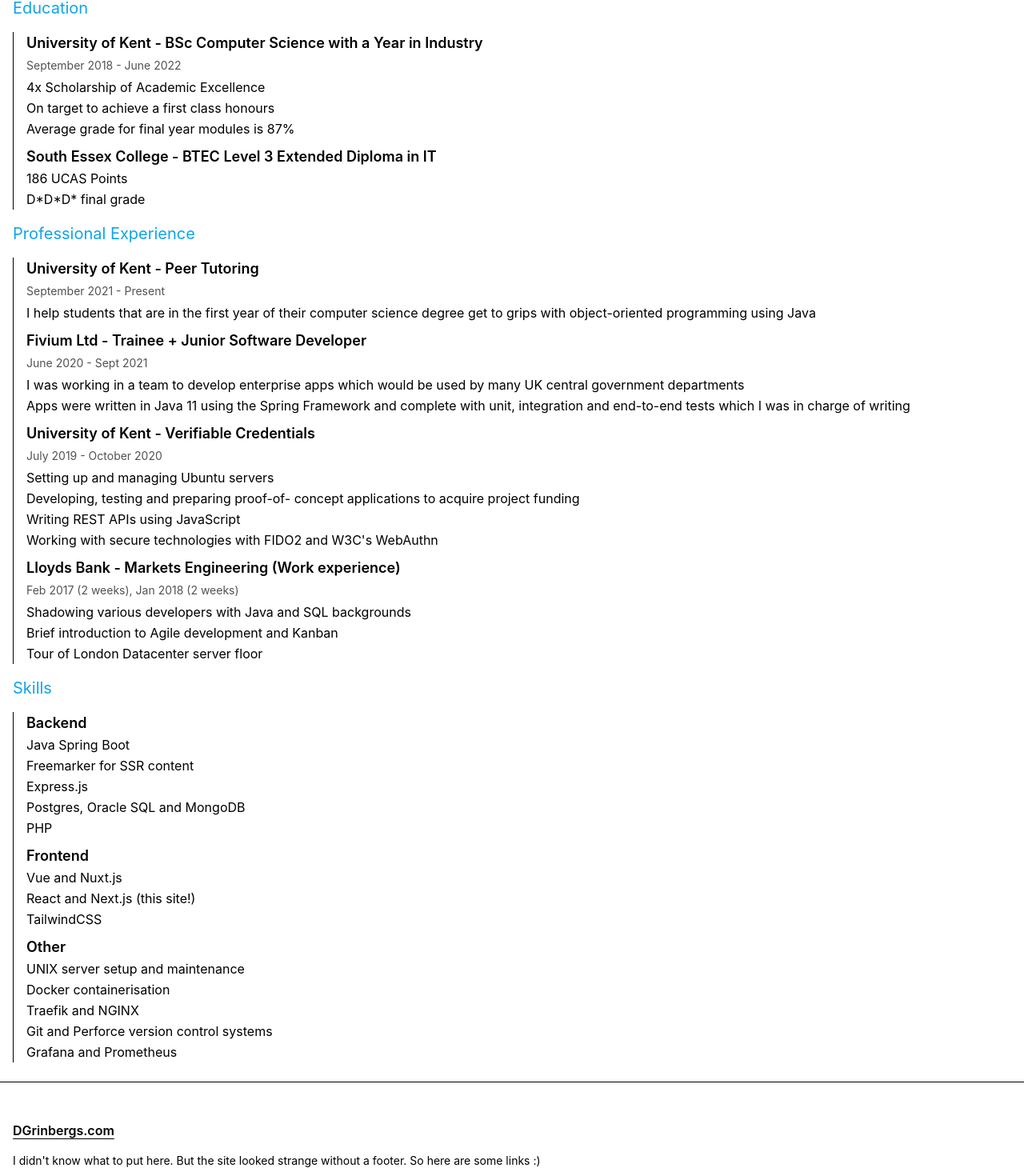
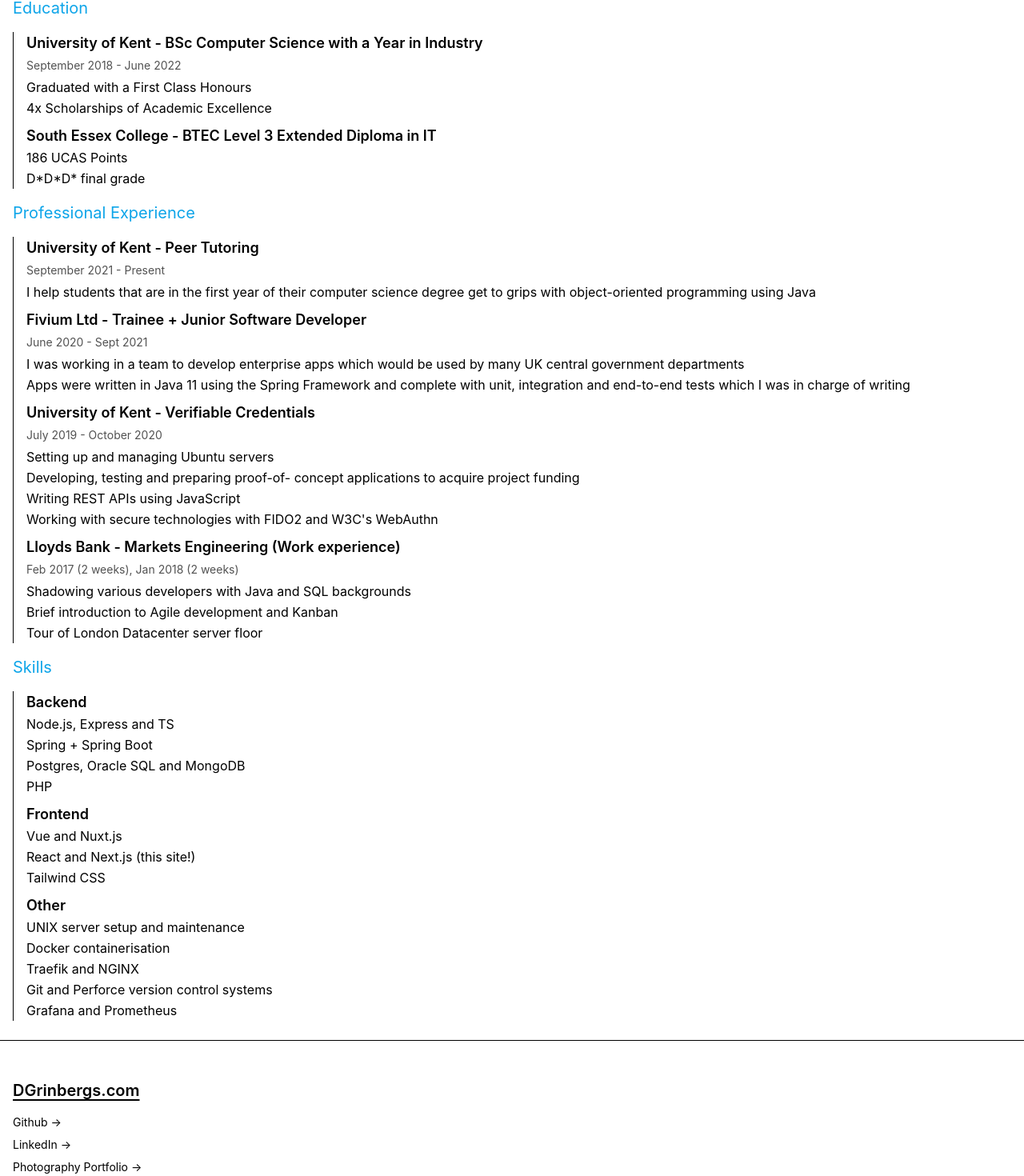
Before and after one commit to dgrinbergs/dgrinbergs.com, a Next.js app: page /about in a window 1280 px wide. Shown: the part 159-1629 px from the top of the page at 80% size. Built offline with nearby package versions, Linux system fonts and the light colour scheme.

Commit message:
Update sections, visual changes to footer

```diff
--- a/components/Footer.tsx
+++ b/components/Footer.tsx
@@ -19,14 +19,12 @@
   return (
     <footer className="px-4 py-12 grid grid-cols-1 gap-4 max-w-7xl m-auto">
       <Link href="/" passHref>
-        <a className="w-min font-semibold underline underline-offset-4 hover:text-sky-500 transition ease-in-out">DGrinbergs.com</a>
+        <a className="text-xl w-min font-semibold underline underline-offset-4 hover:text-sky-500 transition ease-in-out">
+          DGrinbergs.com
+        </a>
       </Link>
 
-      <p className="text-sm">
-        I didn&apos;t know what to put here. But the site looked strange without
-        a footer. So here are some links :)
-      </p>
-      <ul className="flex flex-col space-y-2">
+      <ul className="flex flex-col space-y-2 text-sm">
         {links.map(({ name, href }) => (
           <a href={href} key={name} target="_blank" rel="noreferrer">
             {name} &rarr;
--- a/data/about.ts
+++ b/data/about.ts
@@ -9,9 +9,8 @@
           "University of Kent - BSc Computer Science with a Year in Industry",
         dates: "September 2018 - June 2022",
         text: [
-          "4x Scholarship of Academic Excellence",
-          "On target to achieve a first class honours",
-          "Average grade for final year modules is 87%",
+          "Graduated with a First Class Honours",
+          "4x Scholarships of Academic Excellence",
         ],
       },
       {
@@ -65,9 +64,8 @@
       {
         heading: "Backend",
         text: [
-          "Java Spring Boot",
-          "Freemarker for SSR content",
-          "Express.js",
+          "Node.js, Express and TS",
+          "Spring + Spring Boot",
           "Postgres, Oracle SQL and MongoDB",
           "PHP",
         ],
@@ -77,7 +75,7 @@
         text: [
           "Vue and Nuxt.js",
           "React and Next.js (this site!)",
-          "TailwindCSS",
+          "Tailwind CSS",
         ],
       },
       {
--- a/data/projects.ts
+++ b/data/projects.ts
@@ -2,10 +2,10 @@
 
 const projects: Project[] = [
   {
-    name: "My Portfolio / This Website",
+    name: "This Website",
     dates: "April 2022",
     description:
-      "This was my first time using React. I decided to combine it with Next.js and Typescript. I think it turned out quite well.",
+      "My first 'project' that I built using React. Paired with Vercel's Next.js framework, I learned about mixed rendering modes, Typescript and optimising content for fast delivery.",
   },
   {
     name: "SmartGen",
@@ -18,7 +18,7 @@
     link: "https://sticky-board.dgrinbergs.com",
     dates: "March 2022",
     description:
-      "This is a project where I wanted to test my knowledge and find out what's possible in Vue and Nuxt.js. What better way to do it then re-creating the most classic sounds a Computer Scientists can hear?",
+      "I created this fun project to learn about Nuxt.js and extends my knowledge of Vue.js. Why not give it a try?",
   },
   {
     name: "CS:GO Item Sniping Bot",
--- a/pages/about.tsx
+++ b/pages/about.tsx
@@ -5,7 +5,7 @@
 
 const about: NextPage = (props: any) => {
   return (
-    <Layout title="Some Details About Me">
+    <Layout title="Information about me">
       <Sections {...props} />
     </Layout>
   );
--- a/pages/projects.tsx
+++ b/pages/projects.tsx
@@ -5,7 +5,7 @@
 
 const projects: NextPage = (props: any) => {
   return (
-    <Layout title="My Projects">
+    <Layout title="My projects">
       <Projects {...props} />
     </Layout>
   );
```
